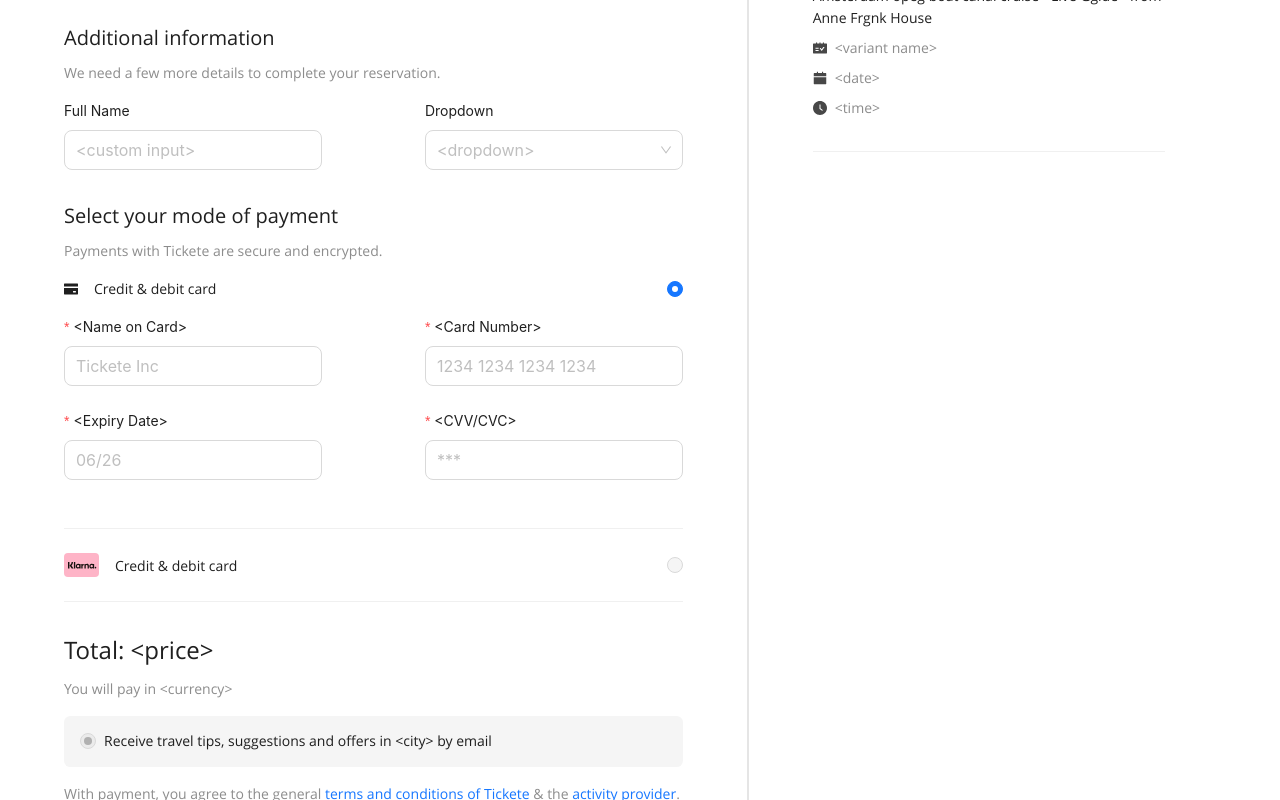
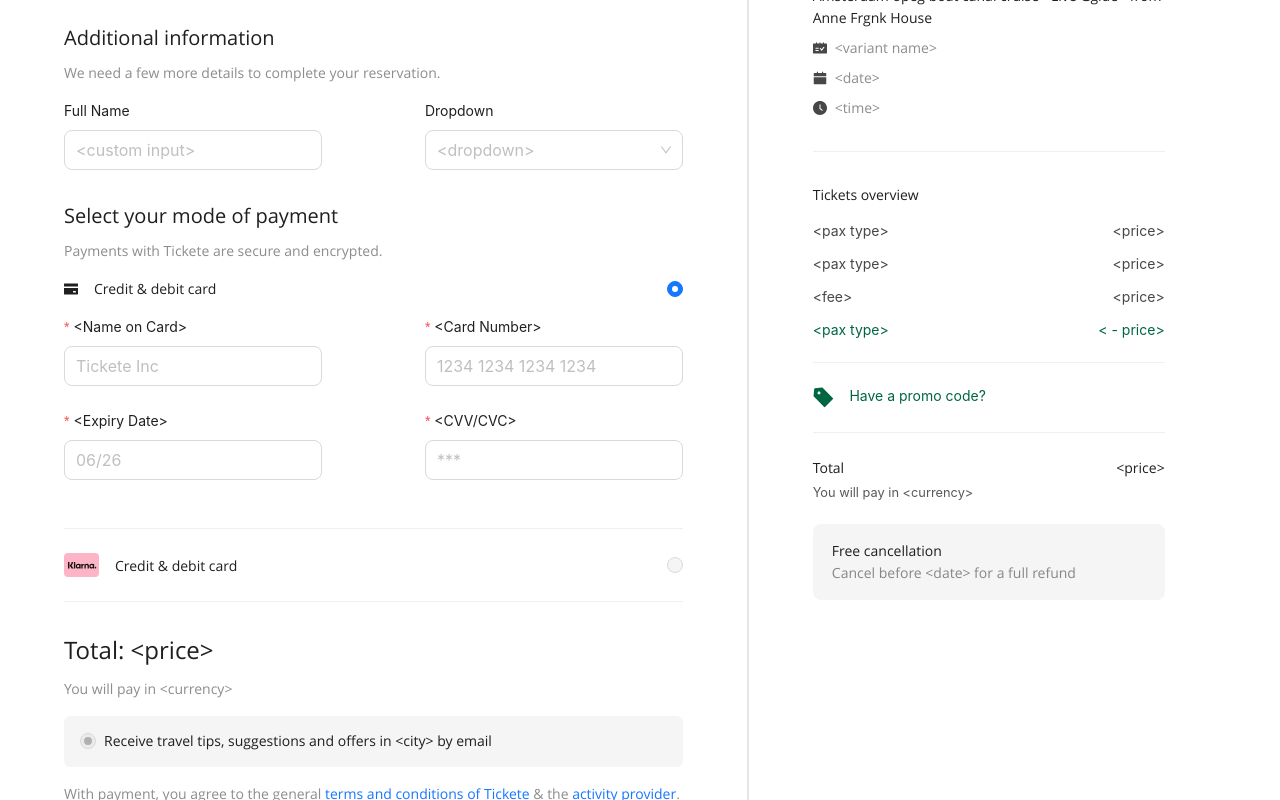
Before and after one commit to Durgesh2601/Tickete, a React (Create React App) app: page / in a window 1280 px wide. Shown: the part 403-1203 px from the top of the page. Built offline with nearby package versions, Linux system fonts and the light colour scheme.

Commit message:
e2e flow

```diff
--- a/src/components/CommonComponents/index.js
+++ b/src/components/CommonComponents/index.js
@@ -8,10 +8,13 @@ import {
   Radio,
   Button,
   Space,
+  Divider,
 } from "antd";
-import { CreditCardFilled } from "@ant-design/icons";
+import { CreditCardFilled, TagFilled } from "@ant-design/icons";
 import fieldIcon from "../../assets/fieldIcon.svg";
 import ShieldIcon from "../../assets/ShieldIcon.svg";
+import { taxData } from "../../constants/data";
+
 const { Title, Text } = Typography;
 
 const FieldRenderer = ({ field }) => {
@@ -20,18 +23,18 @@ const FieldRenderer = ({ field }) => {
   const customStyle = {
     width: width || "100%",
   };
-  const custopProps = {
-    ...type,
+
+  const customProps = {
     placeholder,
     size: "large",
-    style: { ...customStyle },
+    style: customStyle,
   };
 
   const fieldMap = {
-    text: <Input {...custopProps} />,
-    number: <InputNumber {...custopProps} />,
-    select: <Select {...custopProps} />,
-    default: <Input {...custopProps} />,
+    text: <Input type="text" {...customProps} />,
+    number: <InputNumber {...customProps} />,
+    select: <Select {...customProps} />,
+    default: <Input type="text" {...customProps} />,
   };
   return fieldMap[type] || fieldMap["default"];
 };
@@ -123,6 +126,47 @@ const CardComponent = ({ data = {} }) => {
   );
 };
 
+const TicketOverview = () => {
+  return (
+    <>
+      <Row>
+        <Text strong>Tickets overview</Text>
+      </Row>
+      {taxData?.map((item) => (
+        <Row justify="space-between" key={item?.id} className="tax-row">
+          <Col className={item?.isDiscount ? "discount" : "tax"}>
+            {item?.name}
+          </Col>
+          <Col className={item?.isDiscount ? "discount" : "tax"}>
+            {item?.price}
+          </Col>
+        </Row>
+      ))}
+      <Divider />
+      <Row>
+        <TagFilled className="discount discount-icon" rotate={270} />
+        <Col className="discount discount-col">Have a promo code?</Col>
+      </Row>
+      <Divider />
+      <Row justify="space-between">
+        <Col>
+          <Text strong>Total</Text>
+        </Col>
+        <Col>
+          <Text strong>{"<price>"}</Text>
+        </Col>
+      </Row>
+      <Row className="tax-subrow">You will pay in {"<currency>"}</Row>
+      <Row className="cancellation">
+        <Col span={24}>
+          <Text strong>Free cancellation</Text>
+        </Col>
+        <Text type="secondary">Cancel before {"<date>"} for a full refund</Text>
+      </Row>
+    </>
+  );
+};
+
 export {
   Title,
   Text,
@@ -131,4 +175,5 @@ export {
   CustomField,
   Confirmation,
   CardComponent,
+  TicketOverview,
 };
--- a/src/components/InfoContainer/index.css
+++ b/src/components/InfoContainer/index.css
@@ -37,3 +37,29 @@
   color: #474747;
   margin-right: 0.5rem;
 }
+.tax-row {
+  margin-top: 1rem;
+}
+.discount {
+  color: #006642;
+}
+.tax {
+  color: #474747;
+}
+.discount-icon {
+  font-size: 1.3rem;
+}
+.discount-col {
+  margin-left: 1rem;
+}
+.tax-subrow {
+  margin-top: 0.4rem;
+  font-size: 0.8rem;
+  color: #595959;
+}
+.cancellation {
+  margin-top: 1.5rem;
+  background: #f5f5f5;
+  border-radius: 0.5rem;
+  padding: 1rem 1.2rem;
+}
--- a/src/components/InfoContainer/index.js
+++ b/src/components/InfoContainer/index.js
@@ -1,14 +1,15 @@
 import { Col, Divider, Form, Row, Space } from "antd";
-import "./index.css";
 import {
   Confirmation,
   CustomField,
   FieldRenderer,
   RenderHeader,
   Text,
+  TicketOverview,
 } from "../CommonComponents";
 import DemoImg from "../../assets/demo1.jpg";
 import { formFields, tikcetData } from "../../constants/data";
+import "./index.css";
 
 const InfoContainer = () => {
   return (
@@ -22,7 +23,7 @@ const InfoContainer = () => {
             {Object.keys(formFields)?.map((item) => {
               const fieldValue = formFields?.[item];
               return (
-                <div id={fieldValue?.id}>
+                <div key={fieldValue?.id}>
                   <RenderHeader
                     title={fieldValue?.title}
                     subTitle={fieldValue?.subTitle}
@@ -33,7 +34,7 @@ const InfoContainer = () => {
                     )}
                     <Row justify="space-between" className="fields-row">
                       {fieldValue?.fields?.map((field) => (
-                        <Col span={10}>
+                        <Col span={10} key={field?.id}>
                           <Form.Item
                             name={field?.name}
                             label={field?.label}
@@ -85,6 +86,8 @@ const InfoContainer = () => {
               </Row>
             ))}
             <Divider />
+            {/* Tickets Overview */}
+            <TicketOverview />
           </Space>
         </Col>
       </Row>
--- a/src/constants/data.js
+++ b/src/constants/data.js
@@ -7,8 +7,9 @@ import {
   ClockCircleFilled,
   ScheduleFilled,
 } from "@ant-design/icons";
+import { Typography } from "antd";
 
-import { Text } from "../components/CommonComponents";
+const { Text } = Typography;
 
 const formFields = {
   basic: {
@@ -265,4 +266,27 @@ const tikcetData = [
   },
 ];
 
-export { formFields, fAndQContents, ticketePromiseData, tikcetData };
+const taxData = [
+  {
+    id: "1",
+    name: "<pax type>",
+    price: "<price>",
+  },
+  {
+    id: "2",
+    name: "<pax type>",
+    price: "<price>",
+  },
+  {
+    id: "3",
+    name: "<fee>",
+    price: "<price>",
+  },
+  {
+    id: "4",
+    name: "<pax type>",
+    price: "< - price>",
+    isDiscount: true,
+  },
+];
+export { formFields, fAndQContents, ticketePromiseData, tikcetData, taxData };
```
Also changed, not shown: src/index.css (line endings or trailing spaces).
